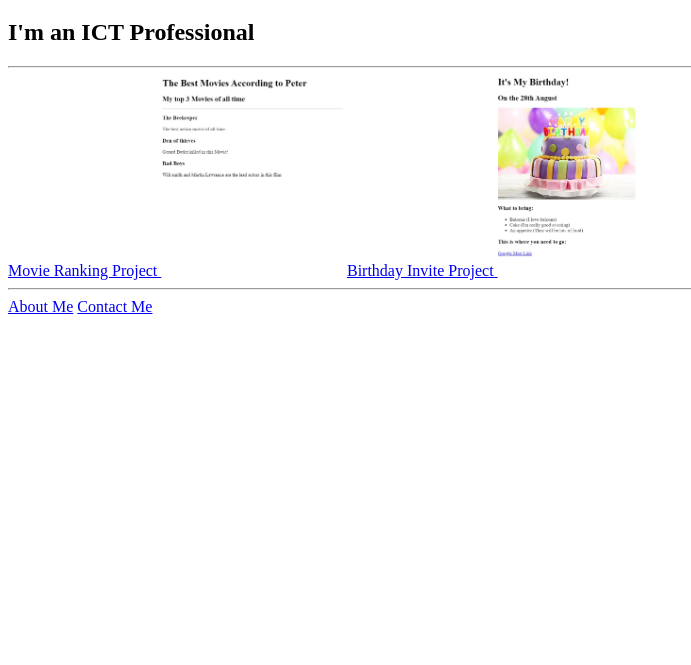
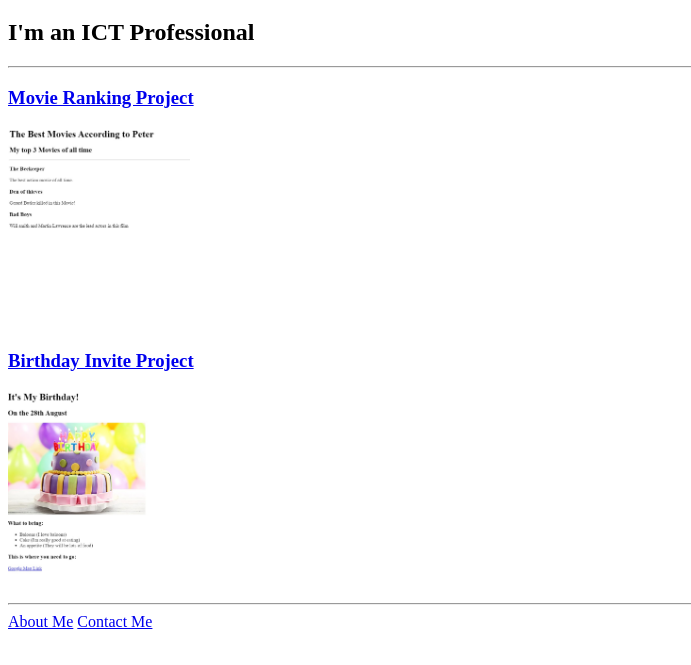
Before and after one commit to kibet90/html-portfolio, a plain HTML site: page index.html in a window 1280 px wide. Shown: the part 61-726 px from the top of the page, without its empty margins (0-691 px from the left). Drawn offline with Linux system fonts and the light colour scheme.

Commit message:
index.html

```diff
--- a/index.html
+++ b/index.html
@@ -24,10 +24,13 @@ https://developer.mozilla.org/en-US/docs/Web/HTML/Element/img#attr-height -->
         <h1>Peter Mutai's Portfolio</h1>
         <h2>I'm an ICT Professional</h2>
         <hr>
-        <a href="./public/movie-ranking.html">Movie Ranking Project <img src="./assets/images/movie_ranking.jpg" alt="My top Movies" height="200"/></a>
-        <a href="./public/birthday-invite.html">Birthday Invite Project <img src="./assets/images/birthday_invite.jpg" height="200"/></a>
+        <h3><a href="./public/movie-ranking.html">Movie Ranking Project </a></h3>
+        <img src="./assets/images/movie_ranking.jpg" height="200" alt="My top Movies" />
+        <h3><a href="./public/birthday-invite.html">Birthday Invite Project </a></h3>
+        <img src="./assets/images/birthday_invite.jpg" height="200" alt="My Birthday Invite"/>
         <hr>
-        <a href="./public/about.html">About Me</a> <a href="./public/contact.html">Contact Me</a>
+        <a href="./public/about.html">About Me</a>
+        <a href="./public/contact.html">Contact Me</a>
 
     </body>
 
```
